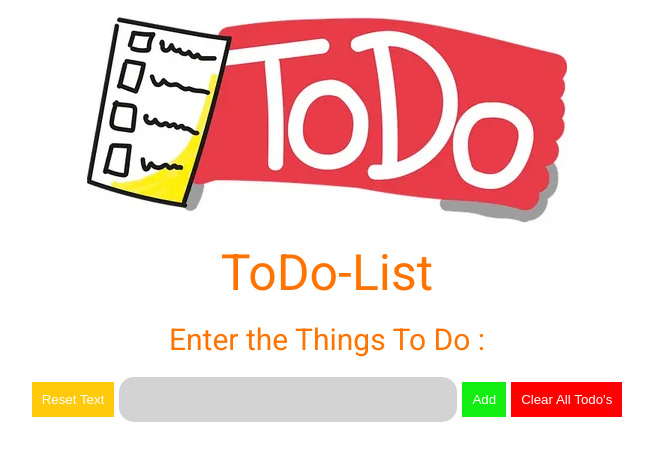
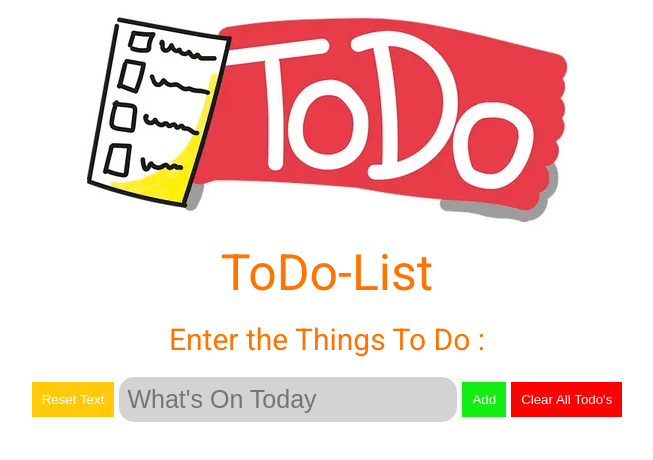
Before and after one commit to YusufTncc/Web-Development-Start, a plain HTML site: page Basic ToDo-List/index.html in a window 1280 px wide. Shown: the whole page, without its empty margins (313-966 px from the left). Drawn offline with Linux system fonts and the light colour scheme.

Commit message:
Update index.html

```diff
--- a/Basic ToDo-List/index.html
+++ b/Basic ToDo-List/index.html
@@ -23,7 +23,7 @@
         </div><label for="ToDo-input">Enter the Things To Do :</label>
         <form action="#">
             <button type="reset" class="btn" id="reset">Reset Text</button>
-            <input type="text" id="ToDo-input">
+            <input type="text" id="ToDo-input" placeholder="What's On Today">
             <button type="submit" class="btn" id="submit">Add</button>
             <button id="clear" class="btn">Clear All Todo's</button>
         </form>
```
